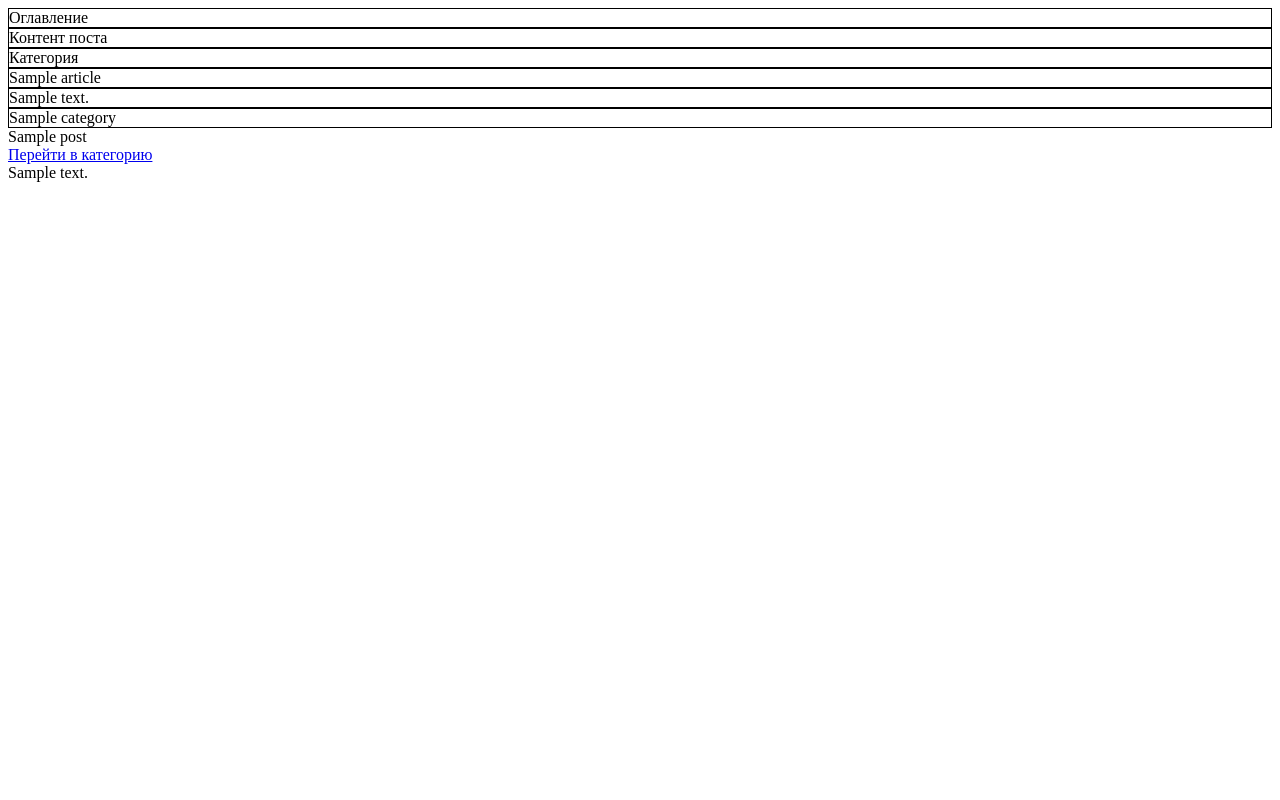
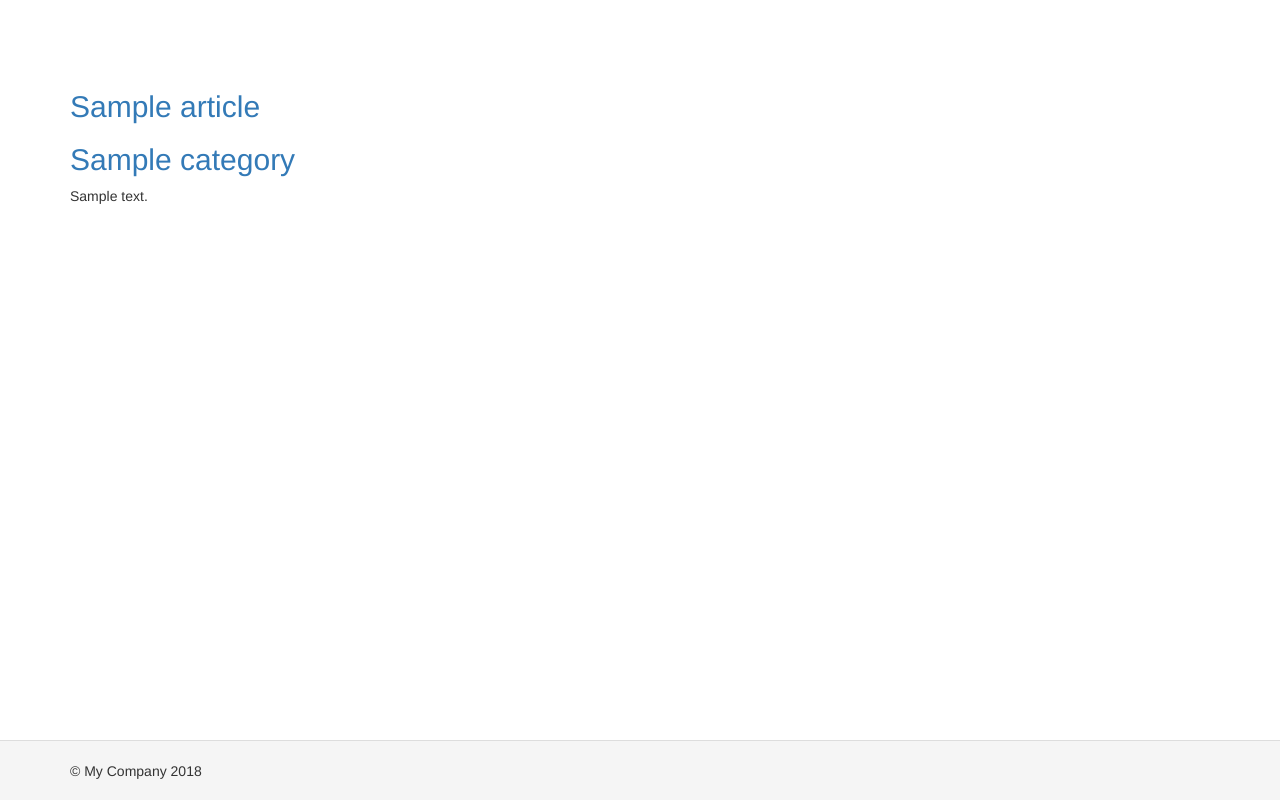
Before and after one commit to batteryf1/example_yii2, a Yii app: template views/site/posts.php in a window 1280 px wide. Run offline with PHP 8.4 and a stand-in for Yii, Linux system fonts and the light colour scheme; the template is opened without the code that fills it: most values are stand-ins (such as "Sample title", 1, 10 or a date in 2020); data that the repository does not hold is empty; some libraries are stand-ins or nearby versions.

Commit message:
Add page posts

```diff
--- a/views/layouts/main.php
+++ b/views/layouts/main.php
@@ -42,6 +42,7 @@ AppAsset::register($this);
             ['label' => 'About', 'url' => ['/site/about']],
             ['label' => 'Contact', 'url' => ['/site/contact']],
             ['label' => 'Все категории', 'url' => ['/categorys']],
+            ['label' => 'Все посты', 'url' => ['/posts']],
             Yii::$app->user->isGuest ? (
                 ['label' => 'Login', 'url' => ['/site/login']]
             ) : (
--- a/views/site/posts.php
+++ b/views/site/posts.php
@@ -1,36 +1,30 @@
-<!DOCTYPE html>
-<html lang="en">
-<head>
-	<meta charset="UTF-8">
-	<title>Статья</title>
-</head>
-<body>
+<?php
+
+/* @var $this yii\web\posts */
+
+$this->title = 'Статьи';
+
+use yii\helpers\Url;
+
+?>
+
 
 <style>
-    .col-lg-4{
+    .col-lg-4 {
         border: 1px solid;
     }
 </style>
 
-	<div class="container">
-		<div class="row">
+<?php foreach ($articles as $article) : ?>
+    <div class="row">
+        <div class="col-lg-12">
+            <h2><a href="<?= Url::toRoute(['view', 'id' => $article->id]) ?>"><?= $article->title; ?></a></h2>
 
-            <div class="col-lg-4">Оглавление</div>
-            <div class="col-lg-4">Контент поста</div>
-            <div class="col-lg-4">Категория</div>
-		</div>
-        <div class="row">
-            <div class="col-lg-4"><?= $article->title ?></div>
-            <div class="col-lg-4"><?= $article->content ?></div>
-            <div class="col-lg-4"><?= $article->category->title ?></div>
+            <h2>
+                <a href="<?= Url::toRoute(['category', 'id' => $article->category->id]) ?>"><?= $article->category->title; ?></a>
+            </h2>
 
-            <div class="row">
-                <div class="col-lg-3"><?= $post->title ?></div>
-                <a class="col-lg-3" href="<?= Url::toRoute(['category', 'id' => $post->id]) ?>">Перейти в категорию</a>
-                <div class="col-lg-3"><?= $post->description ?></div>
-                <div class="col-lg-3"><?= $post->keyword ?></div>
-            </div>
+            <p><?= $article->description; ?></p>
         </div>
-	</div>
-</body>
-</html>
+    </div>
+<?php endforeach; ?>
```
Also changed, not shown: controllers/SiteController.php (+8 -2 lines).
